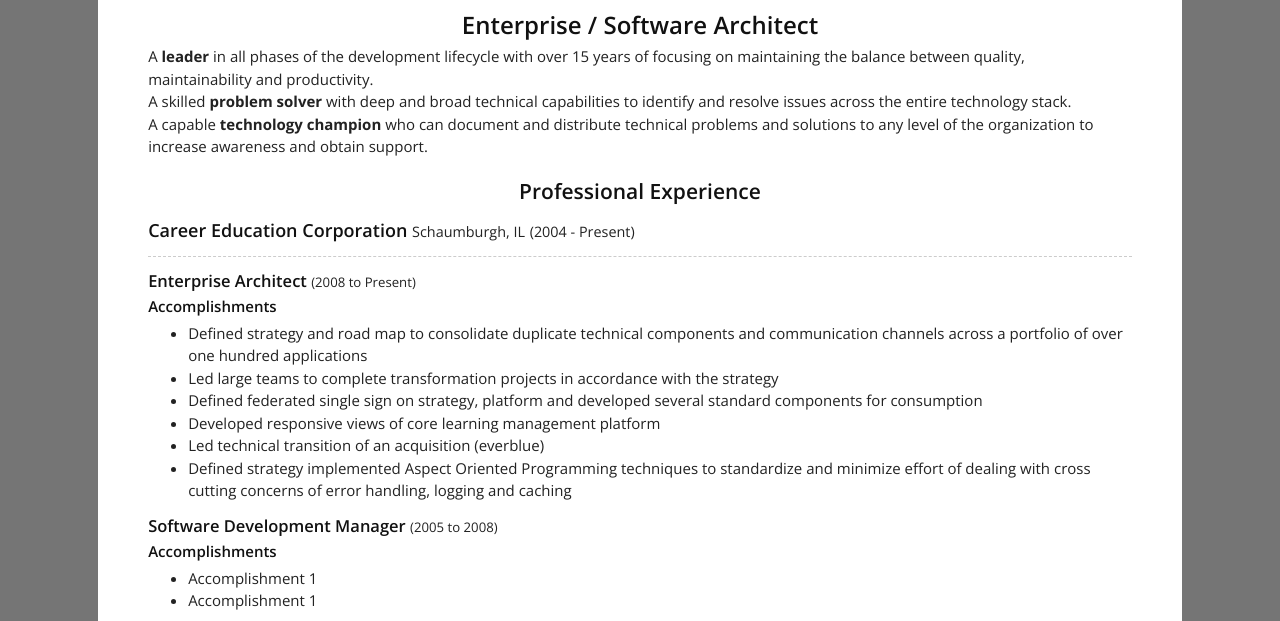
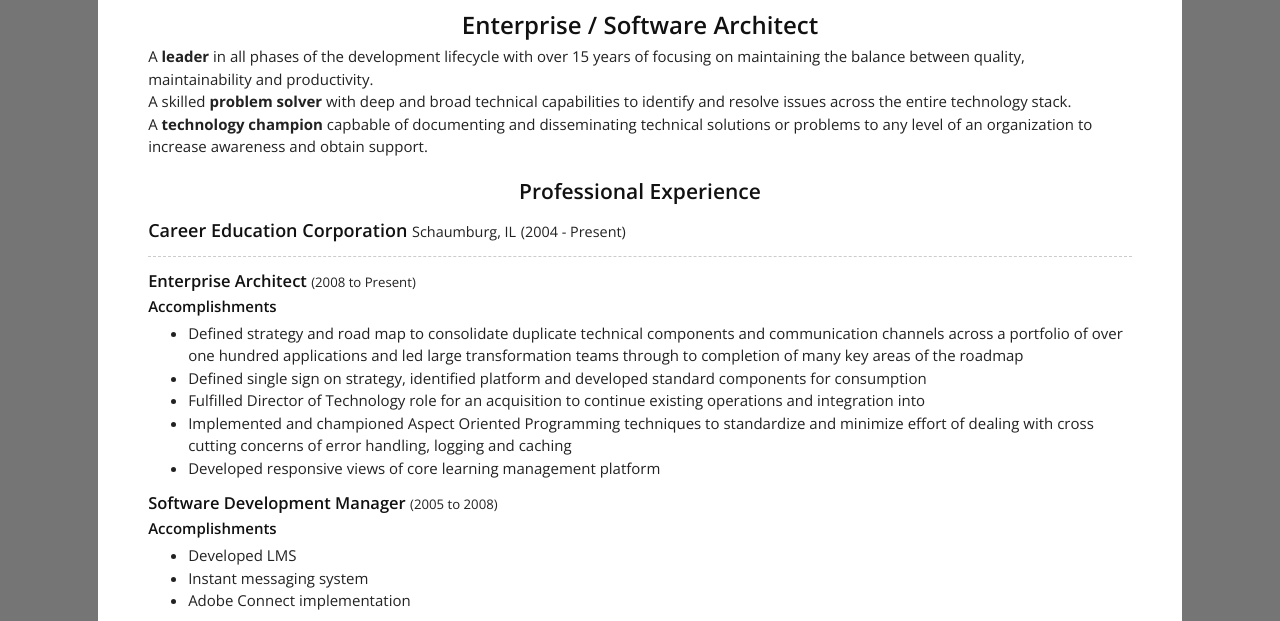
Before and after one commit to justinwatkins/resume, a website: page resume/src/resume.html in a window 1280 px wide. Shown: the part 137-758 px from the top of the page. Drawn offline with nearby package versions, Linux system fonts and the light colour scheme; files that its build step writes are made by us from their sources; files whose address does not match are found by name; a web font is replaced by a local one.

Commit message:
wordsmithing

```diff
--- a/resume/src/resume.html
+++ b/resume/src/resume.html
@@ -39,7 +39,7 @@
                     A skilled <strong>problem solver</strong> with deep and broad technical capabilities to identify and resolve issues across the entire technology stack.
                 </li>
                 <li>
-                    A capable <strong>technology champion</strong> who can document and distribute technical problems and solutions to any level of the organization to increase awareness and obtain support.
+                    A <strong>technology champion</strong> capbable of documenting and disseminating technical solutions or problems to any level of an organization to increase awareness and obtain support.
                 </li>
             </ul>
         </section>
@@ -49,7 +49,7 @@
             <div>
                 <h4 class="h-card vcard">
                     <span class="p-name fn">Career Education Corporation</span>
-                    <small class="p-region region">Schaumburgh, IL</small>
+                    <small class="p-region region">Schaumburg, IL</small>
                     <small>(2004 - Present)</small>
                 </h4>
                 <div class="h-event">
@@ -59,12 +59,21 @@
                     </h5>
                     <h6>Accomplishments</h6>
                     <ul>
-                        <li class="p-description">Defined strategy and road map to consolidate duplicate technical components and communication channels across a portfolio of over one hundred applications</li>
-                        <li class="p-description">Led large teams to complete transformation projects in accordance with the strategy</li>
-                        <li class="p-description">Defined federated single sign on strategy, platform and developed several standard components for consumption</li>
-                        <li class="p-description">Developed responsive views of core learning management platform</li>
-                        <li class="p-description">Led technical transition of an acquisition (everblue)</li>
-                        <li class="p-description">Defined strategy implemented Aspect Oriented Programming techniques to standardize and minimize effort of dealing with cross cutting concerns of error handling, logging and caching</li>
+                        <li class="p-description">
+                            Defined strategy and road map to consolidate duplicate technical components and communication channels across a portfolio of over one hundred applications and led large transformation teams through to completion of many key areas of the roadmap
+                        </li>
+                        <li class="p-description">
+                            Defined single sign on strategy, identified platform and developed standard components for consumption
+                        </li>
+                        <li class="p-description">
+                            Fulfilled Director of Technology role for an acquisition to continue existing operations and integration into
+                        </li>
+                        <li class="p-description">
+                            Implemented and championed Aspect Oriented Programming techniques to standardize and minimize effort of dealing with cross cutting concerns of error handling, logging and caching
+                        </li>
+                        <li class="p-description">
+                            Developed responsive views of core learning management platform
+                        </li>
                     </ul>
                 </div>
                 <div class="h-event">
@@ -74,8 +83,9 @@
                     </h5>
                     <h6>Accomplishments</h6>
                     <ul class="p-description">
-                        <li class="p-description">Accomplishment 1</li>
-                        <li class="p-description">Accomplishment 1</li>
+                        <li class="p-description">Developed LMS</li>
+                        <li class="p-description">Instant messaging system</li>
+                        <li class="p-description">Adobe Connect implementation</li>
                     </ul>
                 </div>
                 <div class="h-event">
```
Also changed, not shown: resume/wwwroot/resume.html (+20 -10 lines).
